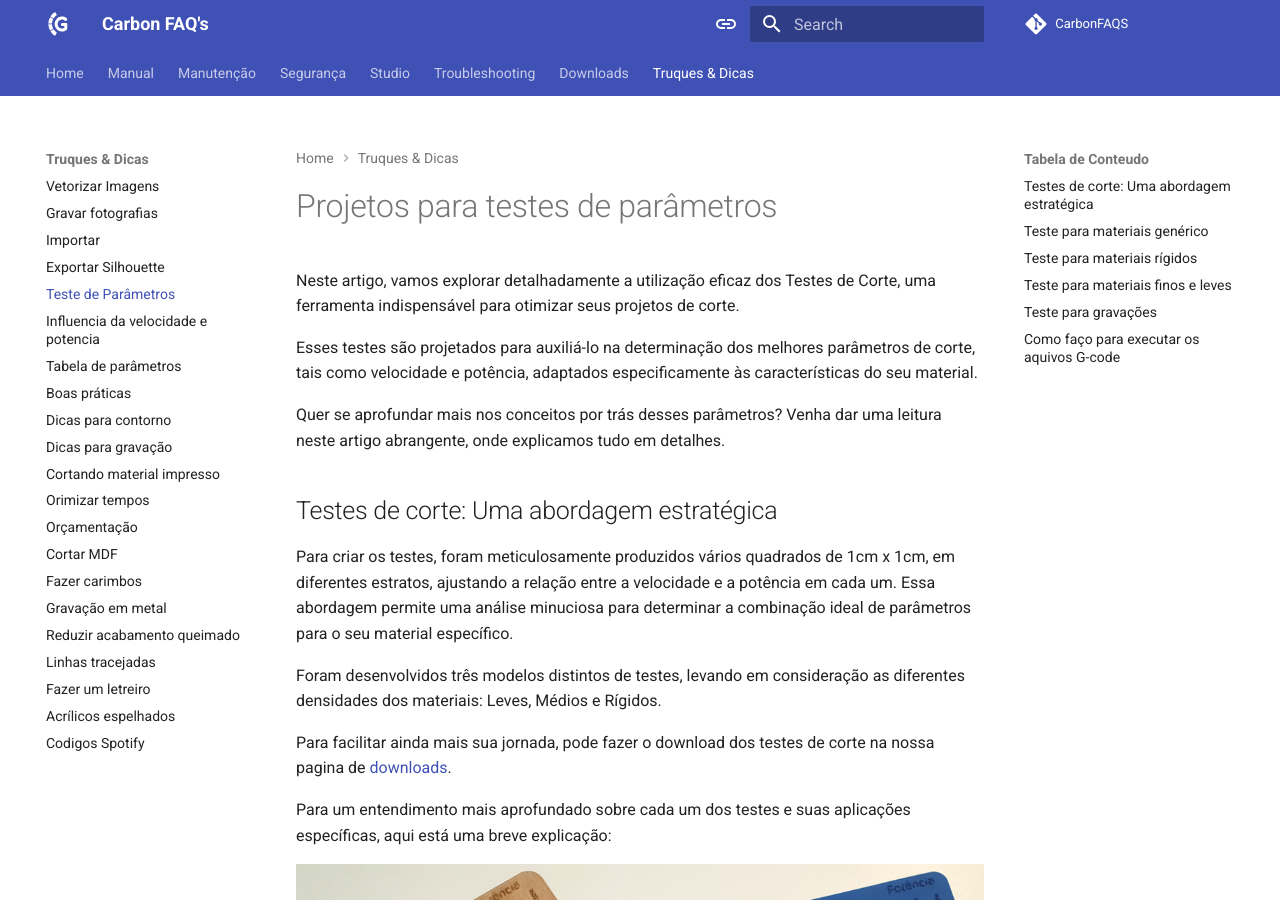
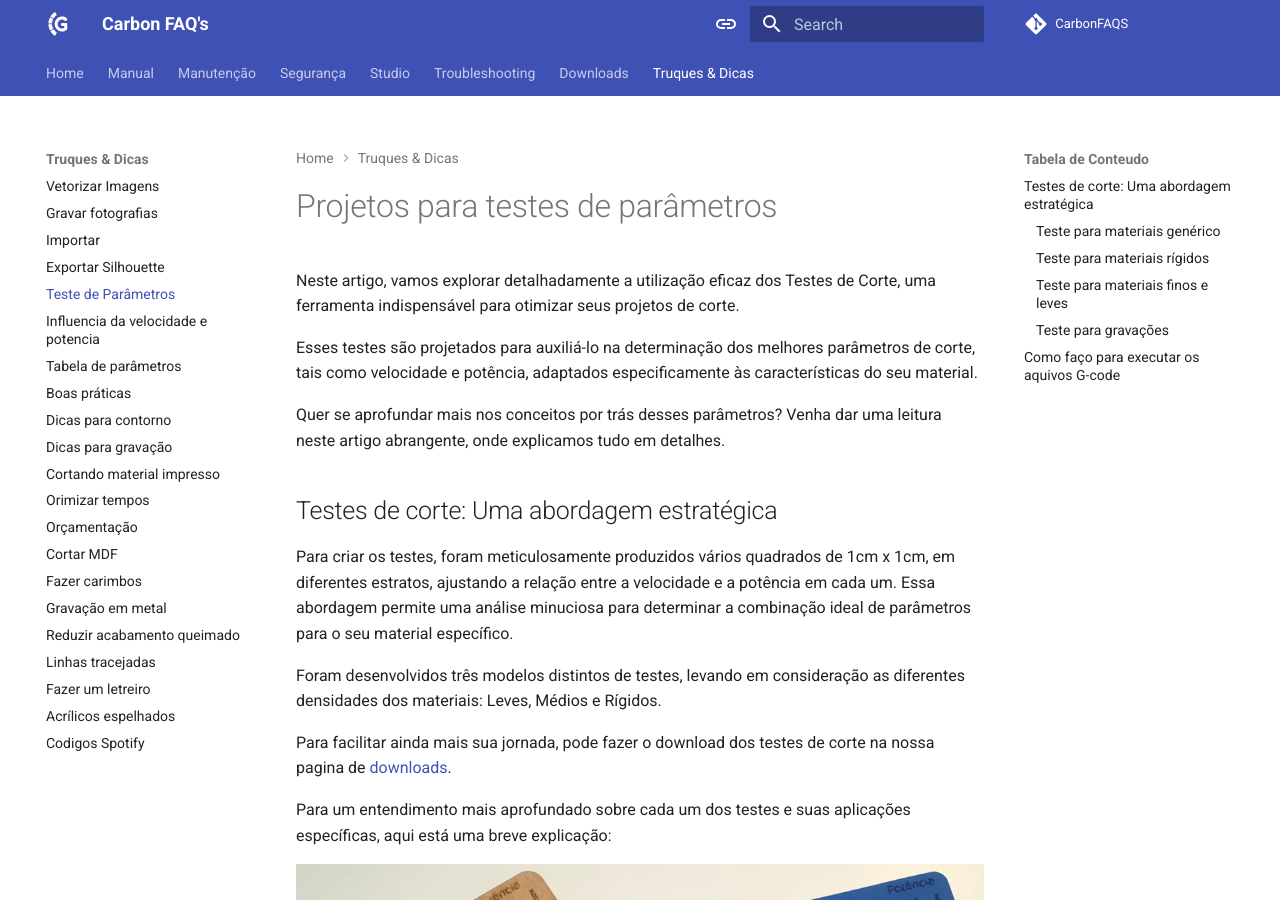
Before and after one commit to GadgetPlusKDB/Carbon-FAQS, an MkDocs documentation site: the page built from docs/truques-&-dicas/testes-parametros.md, in a window 1280 px wide and 900 px high. Built offline with MkDocs 1.6.1 and Material for MkDocs 9.7.7, drawn with Linux system fonts in a browser that asks for light colours; comment, search, counter and statistics services are not loaded.

```diff
--- a/docs/truques-&-dicas/testes-parametros.md
+++ b/docs/truques-&-dicas/testes-parametros.md
@@ -25,7 +25,7 @@
 
 </figure>
 
-## Teste para materiais genérico
+### Teste para materiais genérico
 
 Este modelo oferece uma ampla gama de variações de parâmetros e é especialmente eficaz para materiais de densidade média.
 
@@ -36,7 +36,7 @@
 
 </figure>
 
-## Teste para materiais rígidos
+### Teste para materiais rígidos
 
 Projetado para materiais como MDF (entre 3mm e 6mm), couro grosso (2mm), compensado (3mm) e papelão holler (3mm), este teste apresenta configurações com potências mais elevadas e velocidades mais baixas.
 
@@ -51,7 +51,7 @@
 </figure>
 
 
-## Teste para materiais finos e leves
+### Teste para materiais finos e leves
 
 Indicado para materiais como feltro, tecido e papel até 180 gramas, este teste é otimizado para potências mais baixas e velocidades mais altas.
 
@@ -65,7 +65,7 @@
 
 </figure>
 
-## Teste para gravações
+### Teste para gravações
 
 Este teste serve para ententer qual os melhores parametros para fazer gravções nas difrentes variadades de materiais.
 
```
